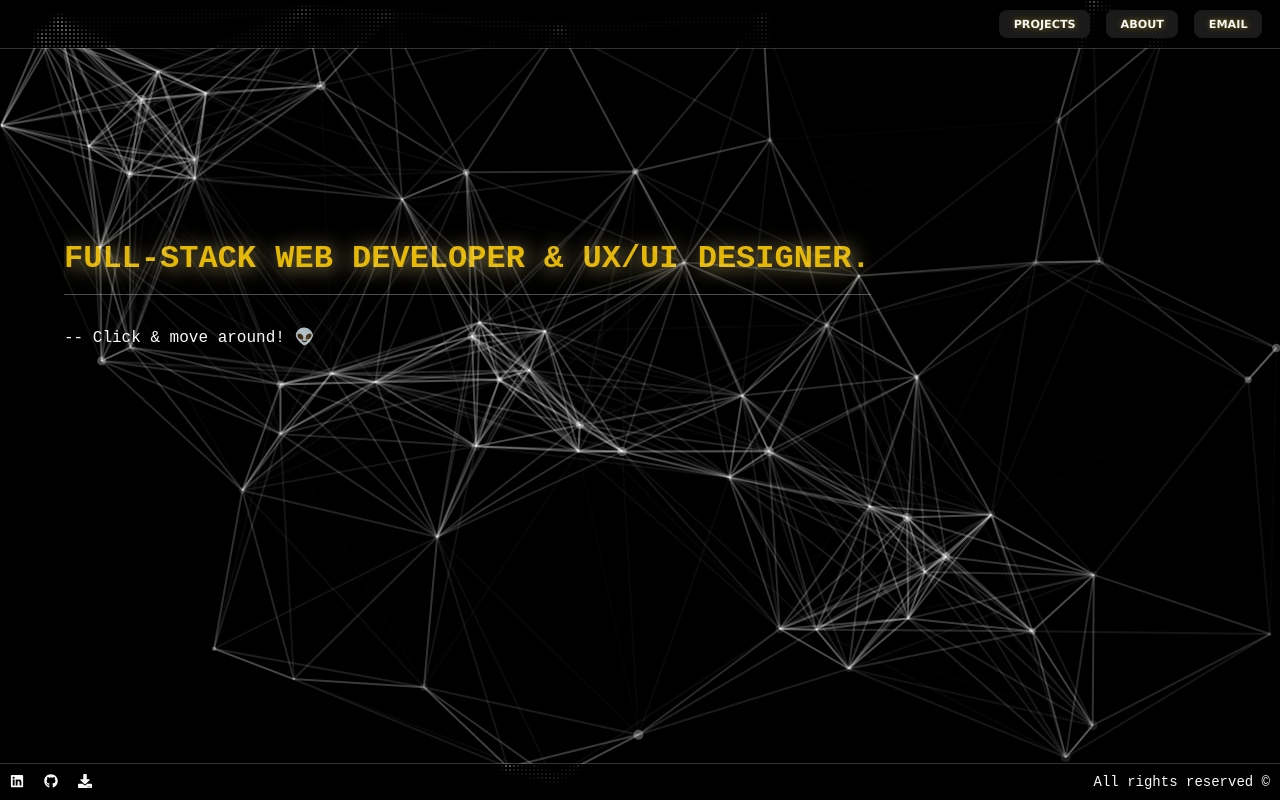
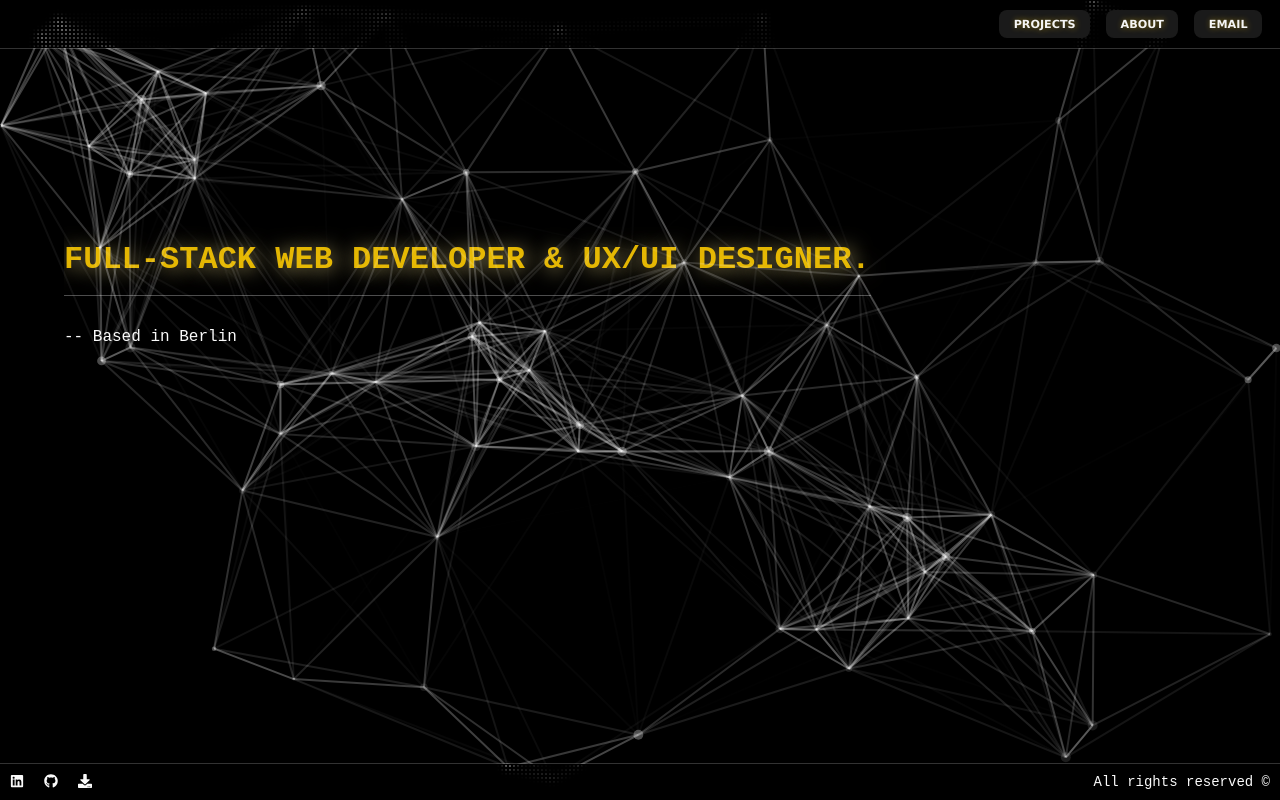
Before and after one commit to h-aburesha/my-next-website, a Next.js app: page / in a window 1280 px wide. Built offline with nearby package versions, Linux system fonts and the light colour scheme.

Commit message:
based in berlin

```diff
--- a/pages/index.tsx
+++ b/pages/index.tsx
@@ -19,7 +19,7 @@ export default function Home() {
                         FULL-STACK WEB DEVELOPER & UX/UI DESIGNER.
                         <hr />
                     </code>
-                    <code> -- Click & move around! 👽</code>
+                    <code> -- Based in Berlin</code>
                 </header>
             </div>
         </>
```
